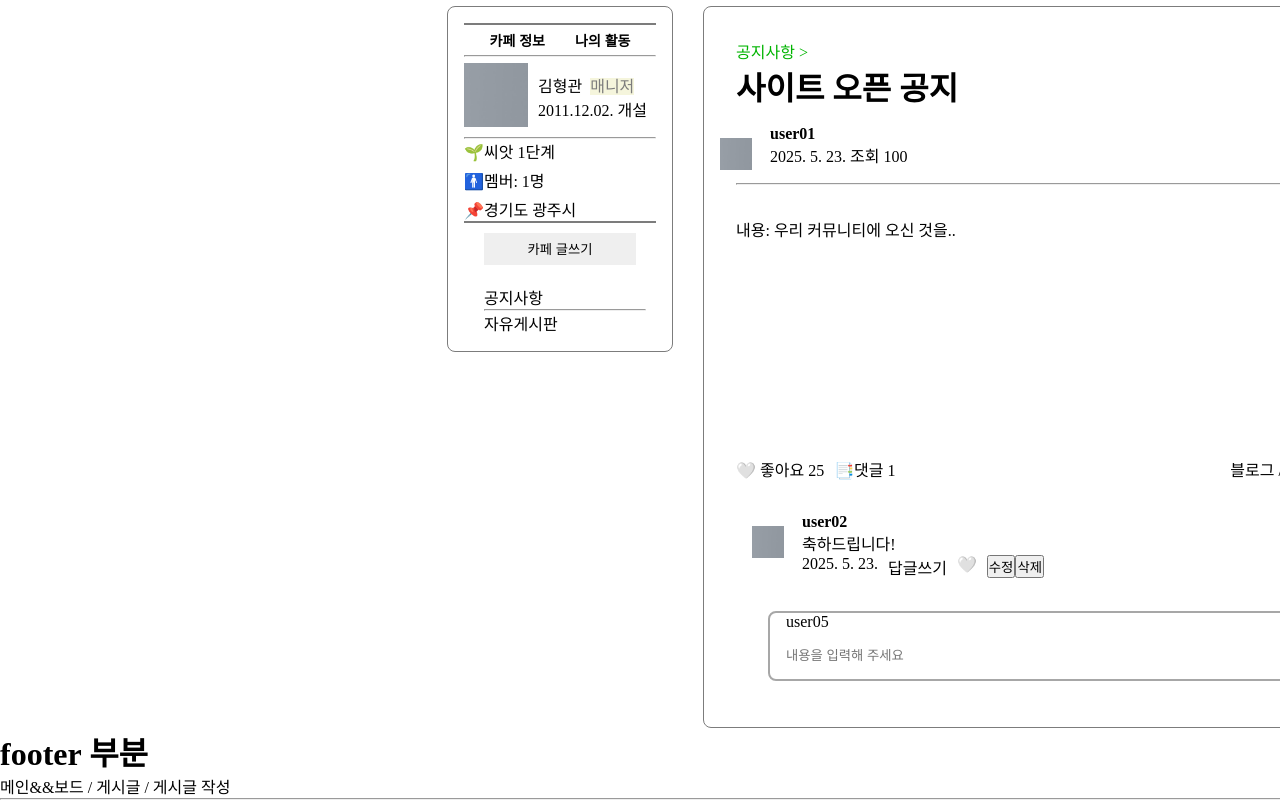
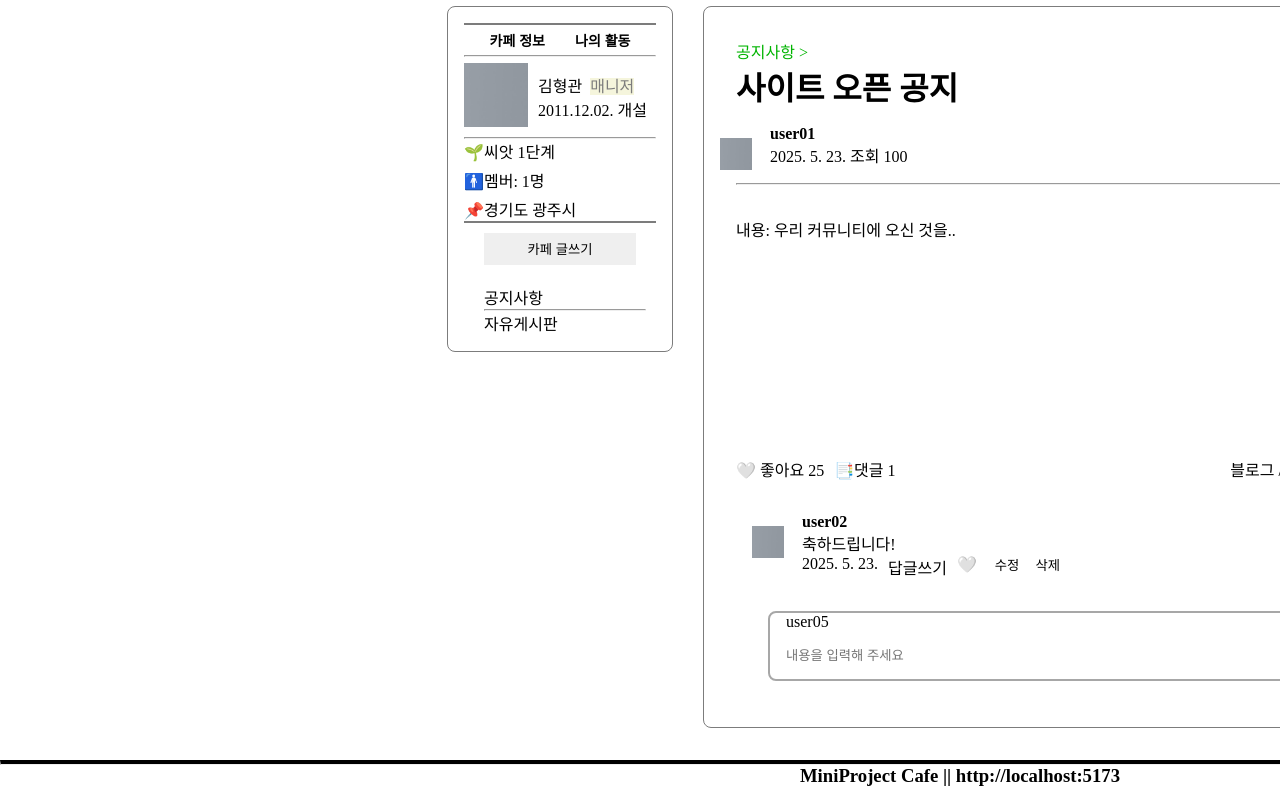
Before and after one commit to cooky122/MiniProject, a React (Vite) app: page /postview/1 in a window 1280 px wide. Shown: the part 204-1004 px from the top of the page. Built offline with nearby package versions, Linux system fonts and the light colour scheme.

Commit message:
2025_06_02_0510

```diff
--- a/src/App.css
+++ b/src/App.css
@@ -35,6 +35,7 @@ th,td{
 	height: 180px;
 	margin-bottom: 30px;
 	background-color: bisque;
+	text-align: center;
 }
 
 .header > h1{
@@ -65,3 +66,10 @@ th,td{
 .main::-webkit-scrollbar{
 	display: none;
 }
+.footer{
+	margin-top: 2rem;
+	text-align: center;
+}
+.footer > hr{
+	border-top: 0.3rem black solid;
+}
--- a/src/App.jsx
+++ b/src/App.jsx
@@ -73,7 +73,6 @@ function App() {
         </div>
       </div>
       <Footer />
-      <Linked Posts={Posts} Comments={Comments} />
     </div>
   );
 }
--- a/src/Css/Comment/Comment.css
+++ b/src/Css/Comment/Comment.css
@@ -40,3 +40,12 @@
 .createCommentBox > span{
   margin-left: 1rem;
 }
+.saveCancel{
+  border: none;
+  background-color: white;
+  padding: 0rem 0.5rem ;
+}
+.saveCancel:hover{
+  cursor: pointer;
+  background-color: rgb(220, 220, 220);
+}
--- a/src/components/Footer.jsx
+++ b/src/components/Footer.jsx
@@ -1,7 +1,8 @@
 const Footer = ()=>{
   return(
     <div className="footer">
-      <h1>footer 부분</h1>
+      <hr />
+      <h3>MiniProject Cafe || http://localhost:5173</h3>
     </div>
   );
 }
```
